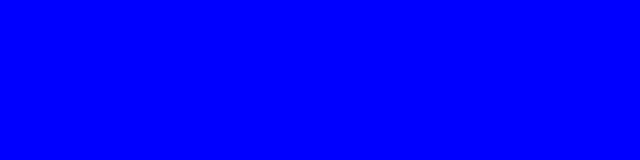
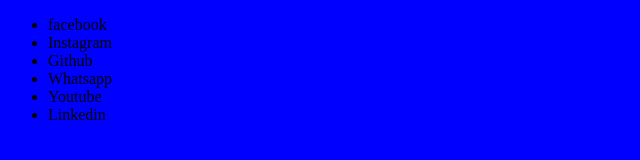
Before and after one commit to JesusGermanodaSilvaJunior1/curso, a plain HTML site: page index.html in a window 1280 px wide. Shown: the whole page, without its empty margins (0-640 px from the left). Drawn offline with Linux system fonts and the light colour scheme.

Commit message:
iniciado a inclusão de lista não ordenada redes-sociais

```diff
--- a/index.html
+++ b/index.html
@@ -1,5 +1,5 @@
 <!DOCTYPE html>
-<html lang="">
+<html lang="pt-br">
 <head>
     <meta charset="UTF-8">
     <meta name="viewport" content="width=device-width, initial-scale=1.0">
@@ -11,6 +11,18 @@
     </style>
 </head>
 <body>
+    <div class="container">
+        <nav class="redes-sociais">
+            <ul>
+                <li>facebook</li>
+                <li>Instagram</li>
+                <li>Github</li>
+                <li>Whatsapp</li>
+                <li>Youtube</li>
+                <li>Linkedin</li>
+            </ul>
+        </nav>
 
+    </div>
 </body>
 </html>
```
